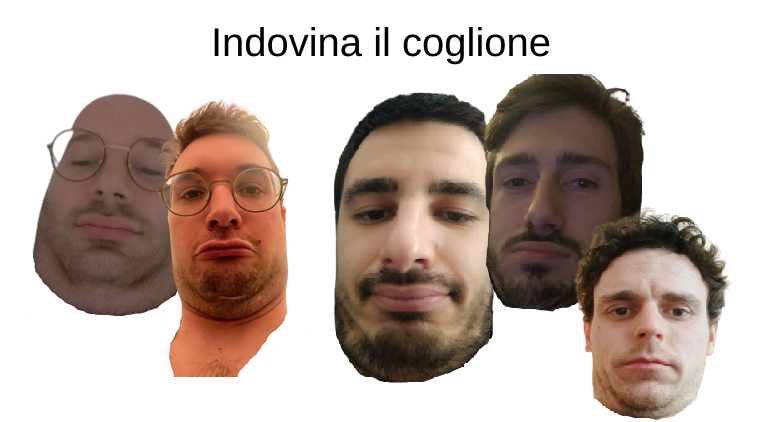
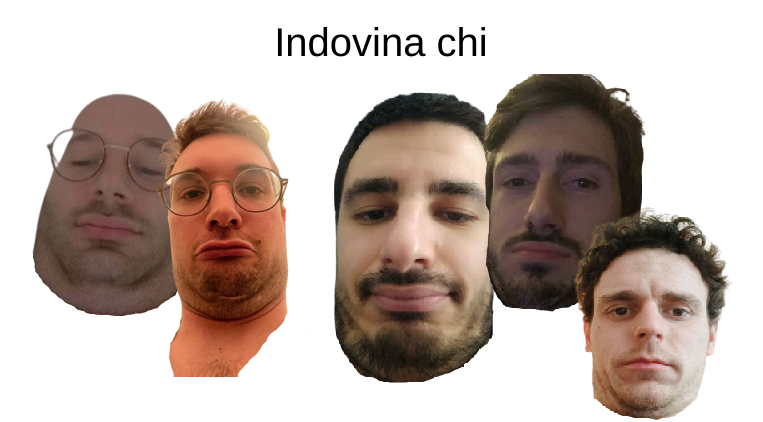
Before and after one commit to pierodellagiustina/guess-who-friends-chat-nlp-app, a Flask app: template templates/score.html in a window 1280 px wide. Shown: the top 422 px of the page, without its empty margins (259-1022 px from the left). Run offline with Flask 2, Linux system fonts and the light colour scheme; the template is opened without the code that fills it, so the values that code supplies are empty; parts of the project's set-up code (start-up, migrations or seed data) failed here and were passed over; some libraries are stand-ins or nearby versions.

Commit message:
Change title

```diff
--- a/templates/layout.html
+++ b/templates/layout.html
@@ -12,7 +12,7 @@
 <body>
     <!-- title and images on top -->
     <center>
-        <h1 style="color:black;font-size:40px;">Indovina il coglione</h1>
+        <h1 style="color:black;font-size:40px;">Indovina chi</h1>
         <img src="/static/all.png" alt="ALL">
         <!---<img src="/static/piero.png" alt="Piero">
         <img src="/static/nic.png" alt="Nic">
```
